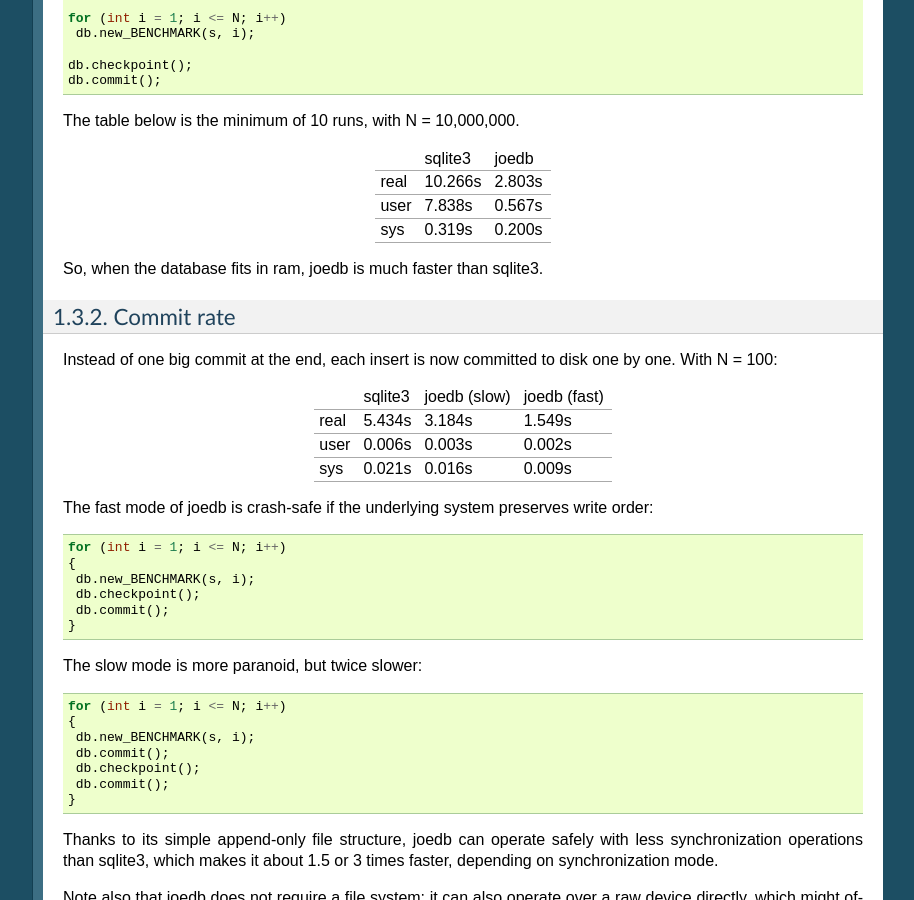
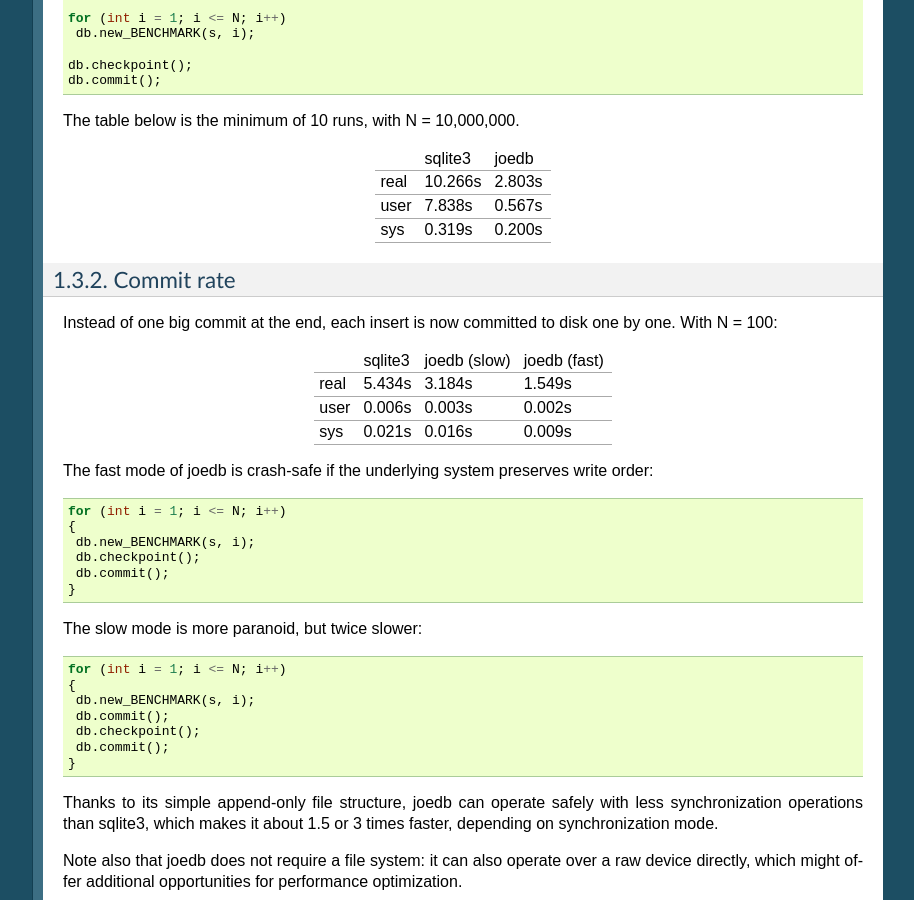
Before and after one commit to Remi-Coulom/joedb, a Sphinx documentation site: the page built from doc/source/intro.rst, in a window 1280 px wide and 900 px high, scrolled down 2561 px. Shown: the whole window, without its empty margins (187-1101 px from the left). Built offline with Sphinx 7.4.7, drawn with Linux system fonts in a browser that asks for light colours; formulas are drawn with MathJax 3.

Commit message:
removed useless sentence

```diff
--- a/doc/source/intro.rst
+++ b/doc/source/intro.rst
@@ -112,8 +112,6 @@
 | sys  |  0.319s | 0.200s |
 +------+---------+--------+
 
-So, when the database fits in ram, joedb is much faster than sqlite3.
-
 Commit rate
 ~~~~~~~~~~~
 
```
